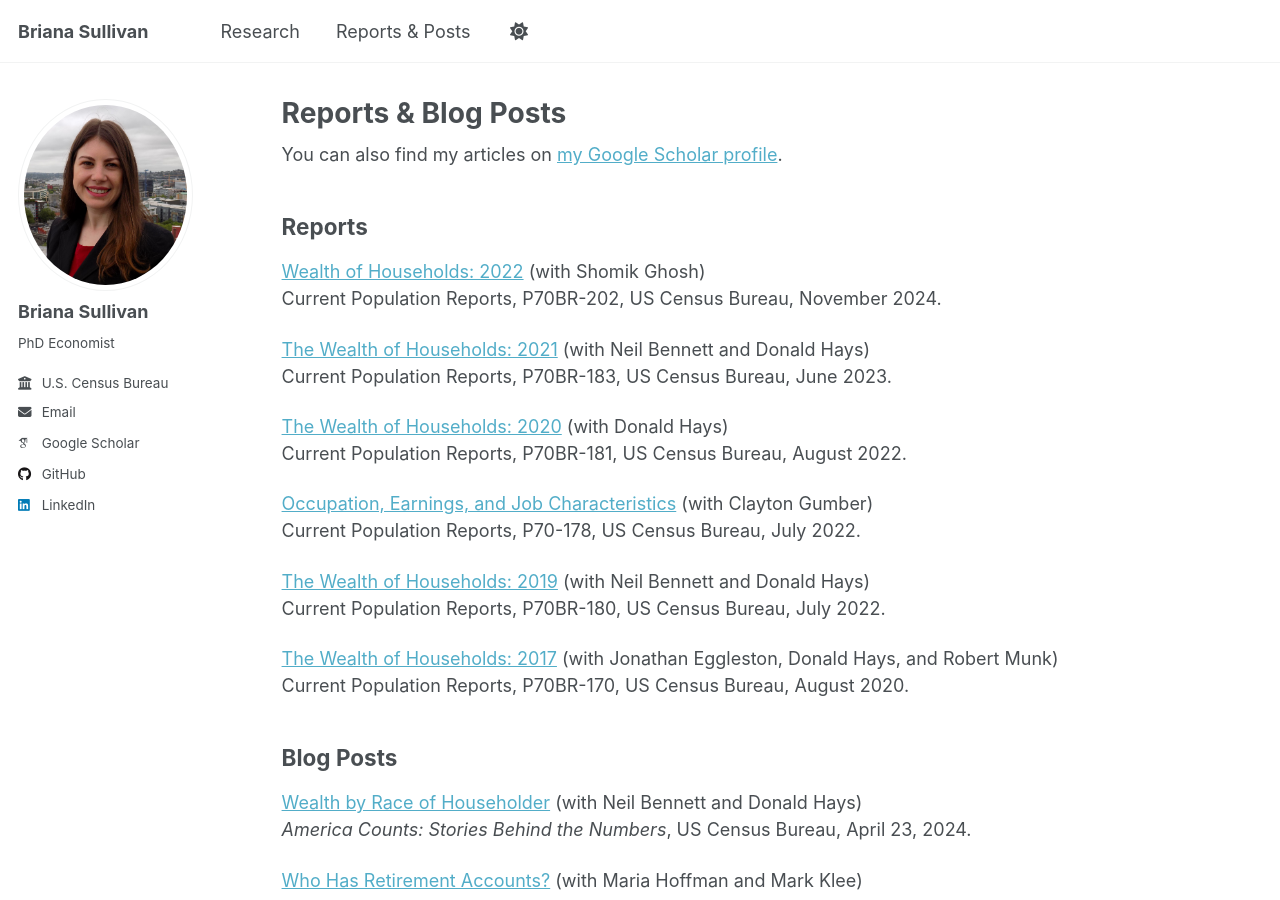
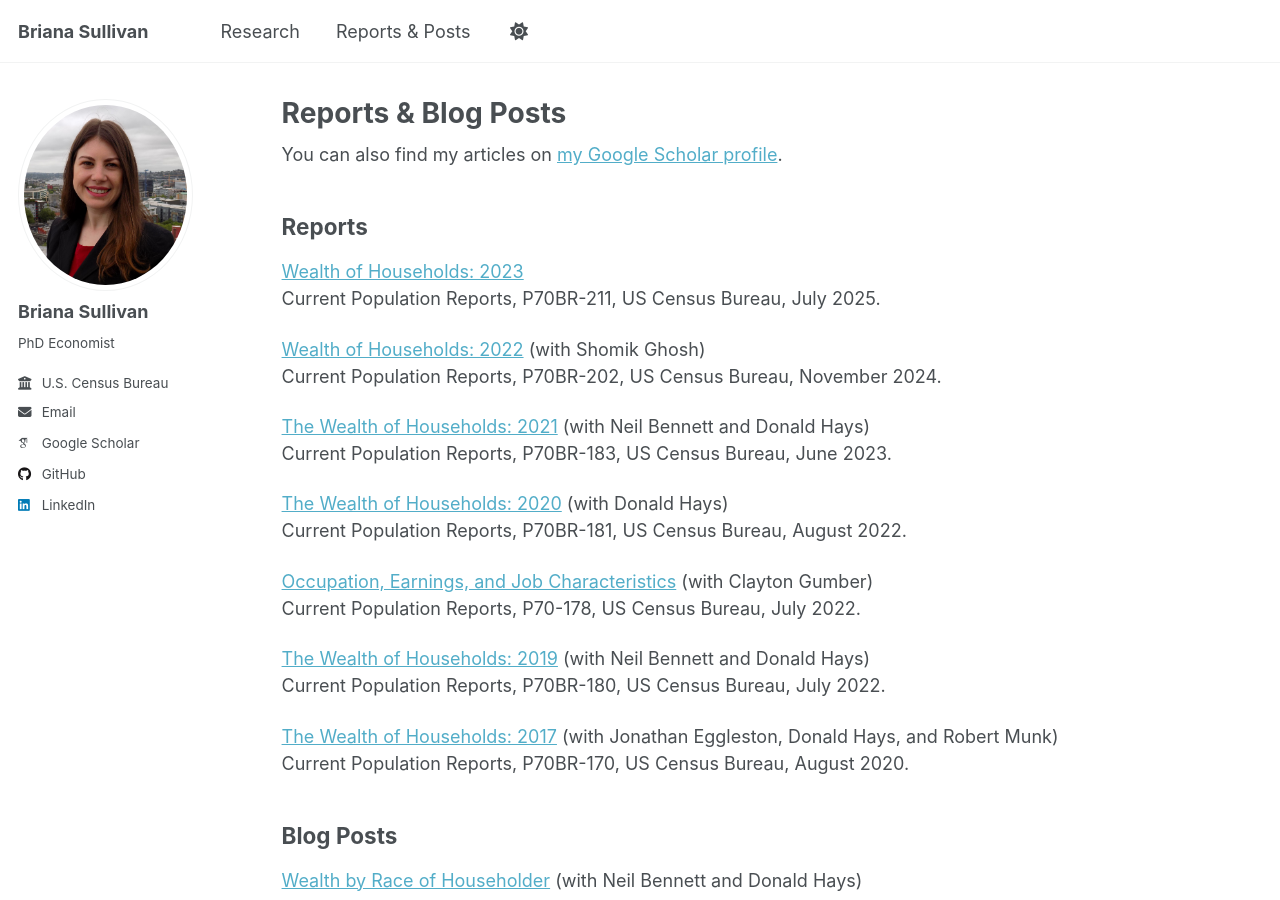
Before and after one commit to bdsullivan-econ/bdsullivan-econ.github.io, a Jekyll site: the page built from _pages/posts.html, in a window 1280 px wide and 900 px high. Built offline with Jekyll 4.4.1, drawn with Linux system fonts in a browser that asks for light colours; some web fonts are replaced.

Commit message:
Update posts.html

```diff
--- a/_pages/posts.html
+++ b/_pages/posts.html
@@ -17,6 +17,11 @@ last_modified_at:   2025-04-25
 <html>
 <body>
 	<h2>Reports</h2>
+		<p>
+			<a target="_blank" rel="noopener noreferrer" href="https://www.census.gov/library/publications/2025/demo/p70br-211.html">Wealth of Households: 2023</a>
+			<br>
+			Current Population Reports, P70BR-211, US Census Bureau, July 2025.
+		</p>
 		<p>
 			<a target="_blank" rel="noopener noreferrer" href="https://www.census.gov/library/publications/2024/demo/p70br-202.html">Wealth of Households: 2022</a> (with Shomik Ghosh)
 			<br>
```
